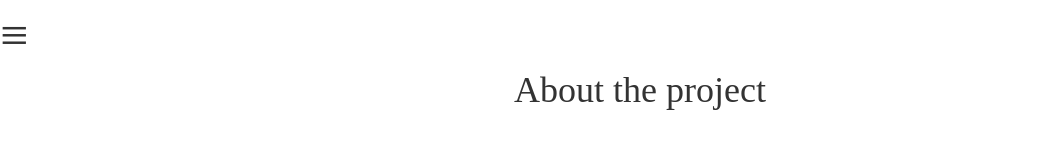
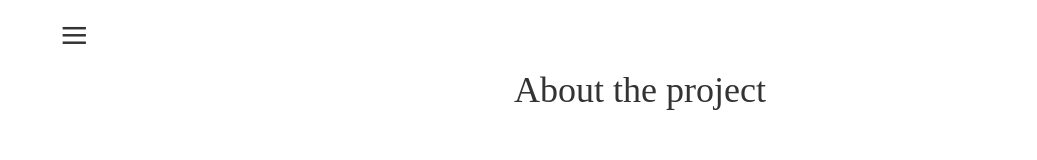
Before and after one commit to emilija-maz/coursecompetition, a plain HTML site: page about.html in a window 1280 px wide. Shown: the top 160 px of the page, without its empty margins (0-1037 px from the left). Drawn offline with nearby package versions, Linux system fonts and the light colour scheme.

Commit message:
padding for menu

```diff
--- a/about.html
+++ b/about.html
@@ -26,7 +26,7 @@
 	</div>
 
 	<div id="main">
-			<span style="font-size:50px;cursor:pointer" onclick="openNav()">&#8801; </span>
+			<span style="font-size:50px;cursor:pointer;padding-left: 60px;" onclick="openNav()">&#8801; </span>
 	</div>
 	<script>
 				function openNav() {
```
Also changed, not shown: book.html (+1 -1 lines), team.html (+1 -1 lines), tours.html (+1 -1 lines).
